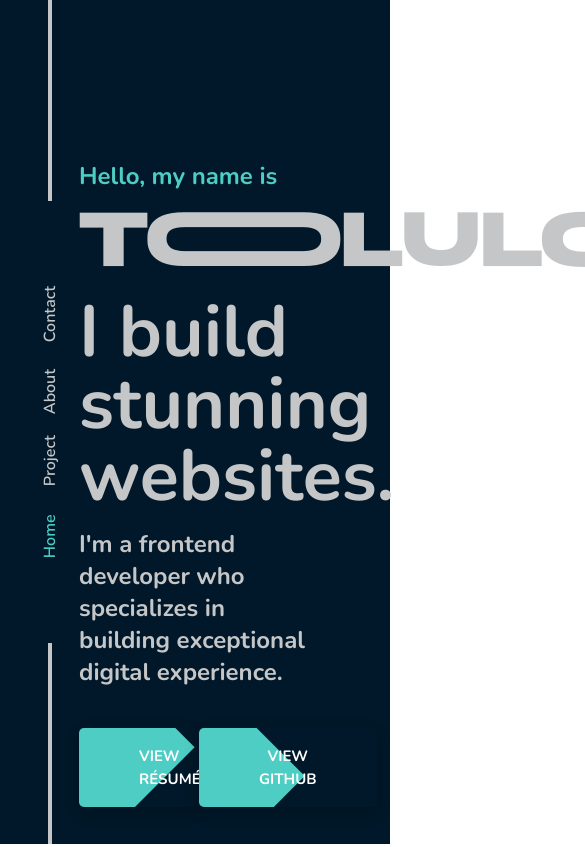
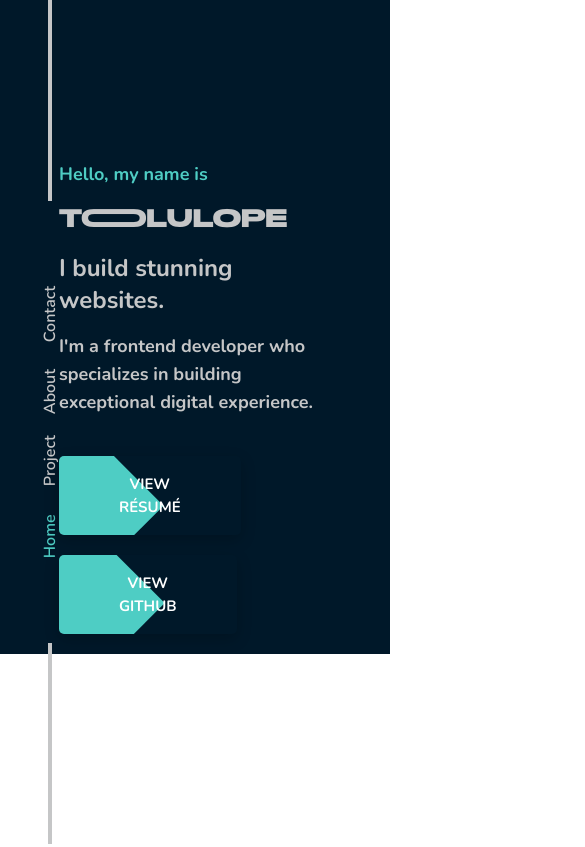
Before and after one commit to akinlope/mainportfolio, a React (Create React App) app: page / in a window 390 px wide. Shown: the top 847 px of the page, 585 px wide, since content can reach past the window. Built offline with nearby package versions, Linux system fonts and the light colour scheme.

Commit message:
[Still having issues with responsiveness HOME]

```diff
--- /dev/null
+++ b/src/Motion.js
@@ -0,0 +1,97 @@
+export const slideIn = {
+    animate:{
+        x: 0,
+        y: 0,
+        scale: 1,
+        rotate: 0,
+        transition: {
+            type: "spring",
+            stiffness: 200
+
+        }
+    },
+    initial:{
+        x: -100,
+        y: 0
+    }
+}
+
+export const slideInBtn = {
+    animate:{
+        x: 0,
+        y: 0,
+        scale: 1,
+        rotate: 0
+    },
+    initial:{
+        x: -500,
+        y: 0
+    }
+}
+
+export const slideInContact = {
+    animate:{
+        x: 0,
+        y: 0,
+        scale: 1,
+        rotate: 0,
+        transition: {
+            type: "spring",
+            stiffness: 500
+
+        }
+    },
+    initial:{
+        x: 100,
+        y: 0
+    }
+}
+
+export const slideInForm = {
+    animate:{
+        x: 0,
+        y: 0,
+        scale: 1,
+        rotate: 0
+    },
+    initial:{
+        x: -100,
+        y: 0
+    }
+}
+
+export const profileSlideIn = {
+    animate:{
+        x: 0,
+        y: 0,
+        scale: 1,
+        rotate: 0,
+        transition: {
+            type: "spring",
+            stiffness: 300
+
+        }
+    },
+    initial:{
+        x: 300,
+        y: 0
+    }
+}
+
+export const technologies = {
+    animate: {
+        x: 0,
+        y: 0,
+        scale: 1,
+        rotate: 0,
+        transition: {
+            type: "spring",
+            stiffness: 300
+
+        }
+    },
+    initial: {
+        x: -300,
+        y: 0
+    }
+}
--- /dev/null
+++ b/src/components/Footer.js
@@ -0,0 +1,12 @@
+const Footer = () => {
+    return (
+        <div className="relative">
+            <div className=" absolute gap-y-5 w-[100px] px-5 h-screen flex flex-col">
+
+            </div>
+
+        </div>
+     );
+}
+
+export default Footer;
--- a/src/components/Navbar.js
+++ b/src/components/Navbar.js
@@ -9,7 +9,7 @@ const Navbar = () => {
 
     return (
         <div className=" relative">
-            <div className=" absolute gap-y-5 w-[100px] px-5 h-screen flex flex-col justify-between items-center">
+            <div className=" fixed gap-y-5 w-[100px] px-5 h-screen flex flex-col justify-between items-center">
                 <div className=" h-full w-1  flex-1 bg-[#c5c6c7]"></div>
                 <div className=" flex-[2]  flex flex-col space-y-12 justify-center  text-mainTxt font-semibold">
                     <Link to={"/contact"} className="nav -rotate-90">
@@ -39,7 +39,7 @@ const Navbar = () => {
                 <div className=" flex-1 h-full w-1 bg-[#c5c6c7]"></div>
             </div>
             <Outlet />
-     </div>
+        </div>
     );
 
 }
--- a/src/helpers.js
+++ b/src/helpers.js
@@ -36,8 +36,5 @@ export const videoArr = [
         visit: "https://github.com/akinlope/firstReact",
         thumbnail: clock
     },
-    // {
-    //     name: "Food Article",
 
-    // }
-]
+];
--- a/src/index.css
+++ b/src/index.css
@@ -1,6 +1,7 @@
 @tailwind base;
 @tailwind components;
 @tailwind utilities;
+
 @font-face {
   font-family: "Stretch";
   src: local('StretchPro'), url('./font/StretchPro.otf') format("opentype");
--- a/src/pages/Home.js
+++ b/src/pages/Home.js
@@ -1,83 +1,23 @@
 import { motion } from "framer-motion"
+import { slideIn, slideInBtn } from "../Motion";
 
 const Home = () => {
     return (
-        <div className=" h-screen w-4/5 mx-auto ">
-            <div className=" pt-40 p-10">
-                <motion.p
-                    animate={{
-                        x: 0,
-                        y: 0,
-                        scale: 1,
-                        rotate: 0,
-                        transition: {
-                            type: "spring",
-                            stiffness: 200
+        <div className=" lg:h-screen  w-4/5 mx-auto">
+            <div className=" pt-40 p-5">
+                <motion.p variants={slideIn} animate="animate" initial="initial"
+                    className=" text-brightTxt text-2xl sm:text-lg font-bold">Hello, my name is</motion.p>
+                <motion.p variants={slideIn} animate="animate" initial="initial"
+                    className=" font-Stretch text-mainTxt text-7xl md:text-5xl sm:text-2xl mt-4 font-extrabold ">TOOLULOPE</motion.p>
+                <motion.p variants={slideIn} animate="animate" initial="initial"
+                     className=" text-mainTxt text-7xl md:text-5xl sm:text-2xl mt-4 font-extrabold">I build stunning websites.</motion.p>
+                <motion.p variants={slideIn} animate="animate" initial="initial"
+                    className=" text-mainTxt text-2xl sm:text-lg font-bold mt-4 ">I'm a frontend developer who specializes in building exceptional digital experience.</motion.p>
 
-                        }
-                    }}
-                    initial={{
-                        x: -100,
-                        y: 0
-                    }} className=" text-brightTxt text-2xl font-bold">Hello, my name is</motion.p>
-                <motion.p
-                    animate={{
-                        x: 0,
-                        y: 0,
-                        scale: 1,
-                        rotate: 0,
-                        transition: {
-                            type: "spring",
-                            stiffness: 100
-
-                        }
-                    }}
-                    initial={{
-                        x: -500,
-                        y: 0
-                    }}
-                    className=" font-Stretch text-mainTxt text-7xl mt-4 font-extrabold">TOOLULOPE</motion.p>
-                <motion.p
-                    animate={{
-                        x: 0,
-                        y: 0,
-                        scale: 1,
-                        rotate: 0,
-                        transition: {
-                            type: "spring",
-                            stiffness: 600
-
-                        }
-                    }}
-                    initial={{
-                        x: -300,
-                        y: 0
-                    }} className=" text-mainTxt text-7xl mt-4 font-extrabold">I build stunning websites.</motion.p>
-                <motion.p
-                    animate={{
-                        x: 0,
-                        y: 0,
-                        scale: 1,
-                        rotate: 0
-                    }}
-                    initial={{
-                        x: -200,
-                        y: 0
-                    }} className=" text-mainTxt text-2xl font-bold mt-4 ">I'm a frontend developer who specializes in <br /> building exceptional digital experience.</motion.p>
-
-                <motion.div
-                    animate={{
-                        x: 0,
-                        y: 0,
-                        scale: 1,
-                        rotate: 0
-                    }}
-                    initial={{
-                        x: -500,
-                        y: 0
-                    }} className=" mt-10 w-3/6 flex justify-between">
+                <motion.div variants={slideInBtn} animate="animate" initial="initial"
+                     className=" mt-10 lg:flex justify pr-40 sm:flex-col">
                     {/* <a href=""> */}
-                        <button className="btn rounded-[5px]"><span>View Résumé</span></button>
+                        <button className="btn rounded-[5px] md:text-sm sm:mb-5 md:mb-5"><span>View Résumé</span></button>
                     {/* </a> */}
                     <a href="https://github.com/akinlope" target="_blank" rel="noreferrer">
                         <button className=" btn rounded-[5px]"><span>View GitHub</span></button>
--- a/src/pages/Project.js
+++ b/src/pages/Project.js
@@ -1,41 +1,24 @@
 import { motion } from "framer-motion";
 import HoverVideoPlayer from "react-hover-video-player";
 import { videoArr } from "../helpers"
+import { slideInContact } from "../Motion";
 
 
 const Project = () => {
     return (
-        <div className=" h-screen pt-20 mx-auto w-full">
+        <div className=" pt-20 mx-auto w-full">
             <div className=" flex justify-center">
                 <div>
-                    <motion.div
-                        animate={{
-                            x: 0,
-                            y: 0,
-                            scale: 1,
-                            rotate: 0,
-                            transition: {
-                                type: "spring",
-                                stiffness: 500
-
-                            }
-                        }}
-                        initial={{
-                            x: 100,
-                            y: 0
-                        }}
-
-                        className=" w-fit"
-                    >
-                        <p className="font-nunito text-2xl text-mainTxt mt-2 font-bold text-center" >Some of the</p>
-                        <p className="font-Stretch text-5xl mt-2 font-extrabold text-brightTxt">PROOJECTS</p>
-                        <p className="font-nunito text-2xl text-mainTxt mt-2 font-bold text-center">I've worked on.</p>
+                    <motion.div variants={slideInContact} animate="animate" initial="initial" className=" w-fit">
+                        <p className="font-nunito text-2xl sm:text-xl md:text-xl text-mainTxt mt-2 font-bold text-center" >Some of the</p>
+                        <p className="font-Stretch text-5xl sm:text-3xl md:text-3xl mt-2 font-extrabold text-brightTxt">PROOJECTS</p>
+                        <p className="font-nunito text-2xl sm:text-xl md:text-xl text-mainTxt mt-2 font-bold text-center">I've worked on.</p>
                     </motion.div>
                 </div>
             </div>
 
-            <div className=" w-full mt-20 flex justify-around">
-                <div className=" grid grid-cols-2 w-3/5">
+            <div className=" w-full flex justify-around ">
+                <div className=" mt-4 lg:grid grid-cols-2 w-3/5">
 
                     {
                         videoArr.map((elem, i) => {
--- a/tailwind.config.js
+++ b/tailwind.config.js
@@ -4,6 +4,11 @@ module.exports = {
     "./src/**/*.{js,jsx,ts,tsx}",
   ],
   theme: {
+    screens: {
+      "sm": {min: "150px", max: "500px"},
+      "md": {min: "501px", max: "900px"},
+      "lg": {min: "901px", max: "1500px"}
+    },
 
     fontFamily: {
       nunito: "'Nunito', sans-serif"
```
Also changed, not shown: src/pages/About.js (+14 -55 lines), src/pages/Contact.js (+11 -35 lines).
